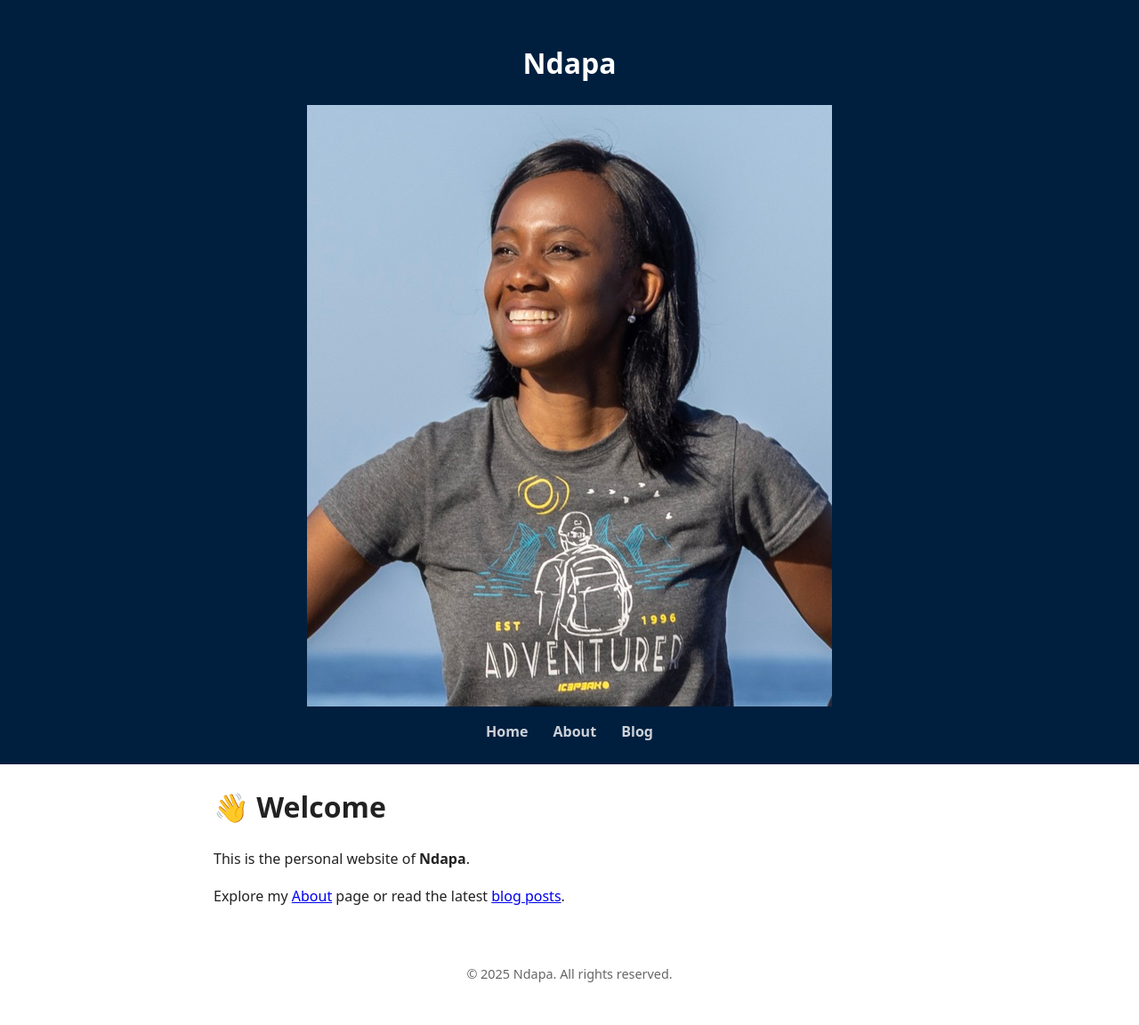
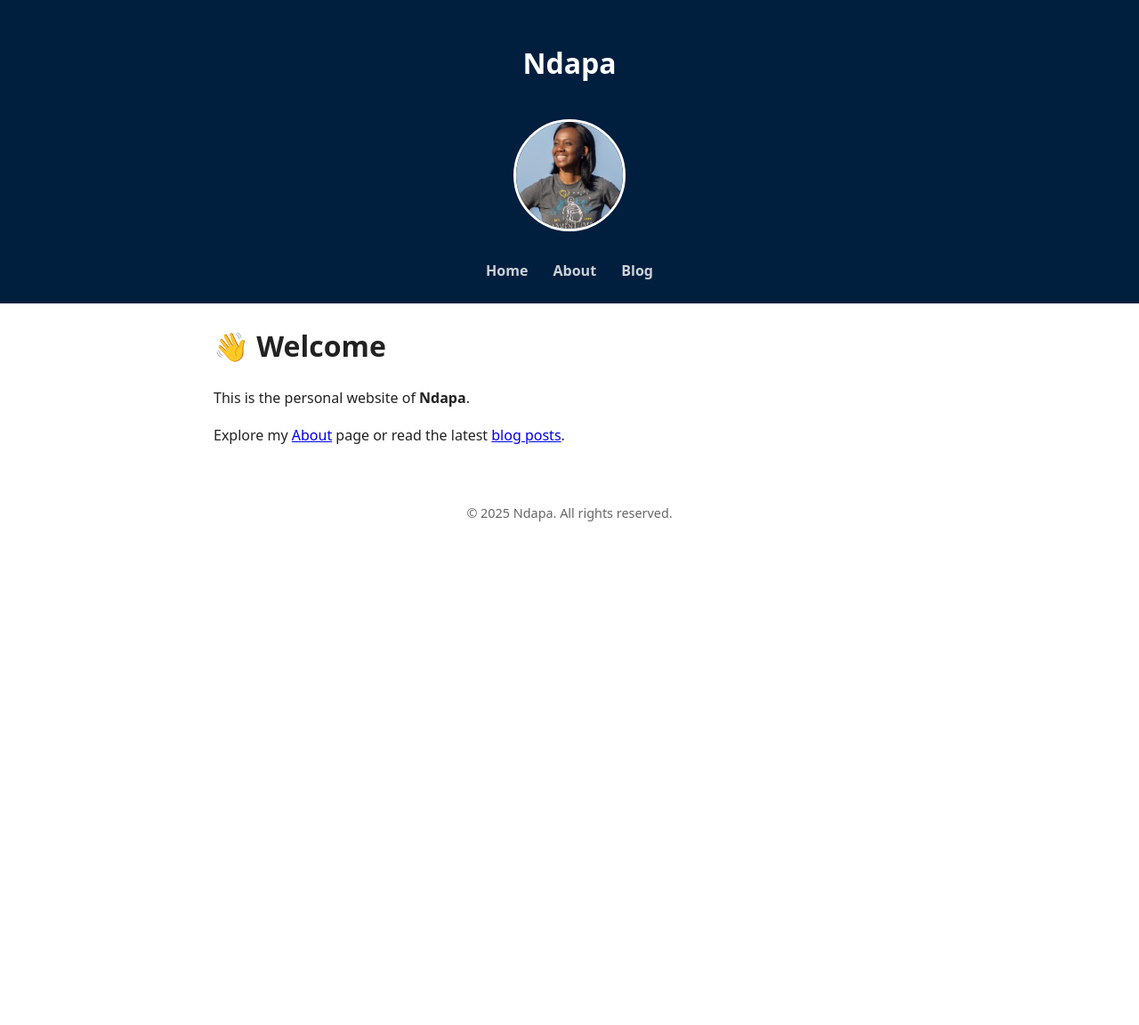
Before and after one commit to ndapa/ndapa.github.io, a Jekyll site: the page built from index.md, in a window 1280 px wide. Shown: the whole page at 89% size. Built offline with Jekyll 4.4.1, drawn with Linux system fonts in a browser that asks for light colours; after the commit the page ends 900 px from its top, so only the background shows below that.

Commit message:
Update style.css

```diff
--- a/assets/css/style.css
+++ b/assets/css/style.css
@@ -20,6 +20,17 @@ body {
   padding: 1.5rem 0;
   text-align: center;
 }
+
+.profile-image {
+  width: 120px;
+  height: 120px;
+  object-fit: cover;
+  border-radius: 50%;         /* Oval / circle shape */
+  border: 3px solid #fff;     /* White border */
+  margin: 1rem 0;
+  box-shadow: 0 0 10px rgba(0,0,0,0.1);
+}
+
 
 .site-header a {
   color: #fff;
```
